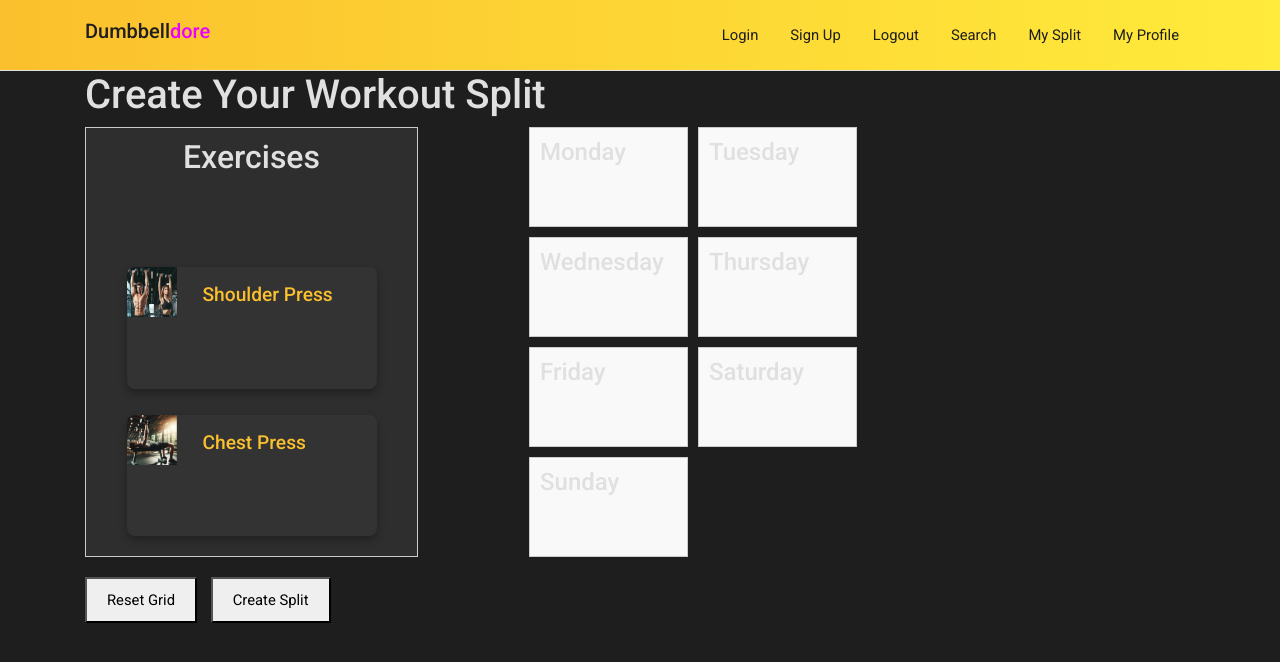
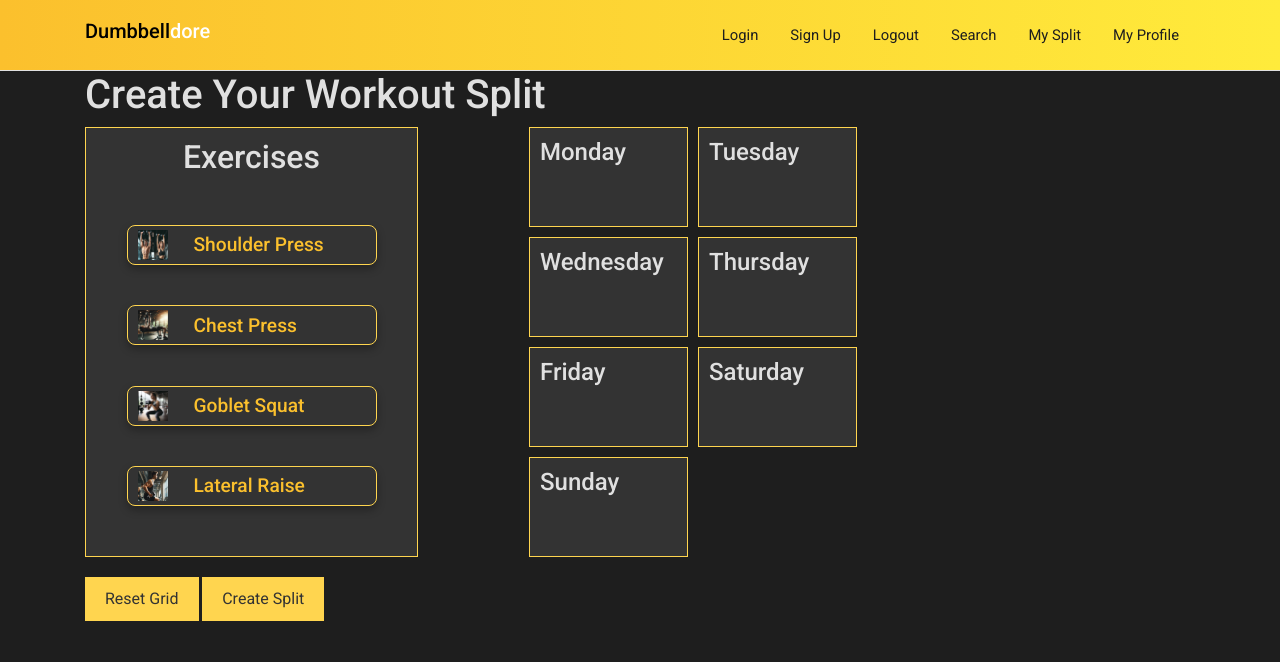
Before and after one commit to nasrAnthony/capstone-web-app, a Python web app: template Website/templates/splits.html in a window 1280 px wide. Shown: the top 662 px of the page. Run offline with Jinja, Linux system fonts and the light colour scheme; the template is opened without the code that fills it, so the values that code supplies are empty; some libraries are stand-ins or nearby versions.

Commit message:
fixed reset grid button & revamped ui for splits/profile

```diff
--- a/Website/static/style.css
+++ b/Website/static/style.css
@@ -222,7 +222,7 @@ a:hover {
 }
 
 .navbar .navbar-header > a span {
-  color: #ea00ff; /* dore part of title header*/
+  color: #f7f7f7; /* dore part of title header*/
 }
 
 .navbar .navbar-header h4 {
--- a/Website/templates/base.html
+++ b/Website/templates/base.html
@@ -1,8 +1,5 @@
 <!DOCTYPE html>
 <link rel="stylesheet" href="https://stackpath.bootstrapcdn.com/bootstrap/4.5.2/css/bootstrap.min.css">
-<!--link rel="stylesheet" href="https://cdnjs.cloudflare.com/ajax/libs/font-awesome/5.15.1/css/all.min.css">
-
-<!-- Load your custom stylesheet last -->
 <link rel="stylesheet" href="./static/style.css">
 
 <nav class="navbar">
@@ -15,7 +12,7 @@
           <span></span>
         </button>
         <a href="{% if session['userType'] == 'authenticated' %}/home{% else %}/login{% endif %}">
-          <h4>Dumbbell<span>dore</span></h4>
+          <h4 style="color: black;">Dumbbell<span style="color: white;">dore</span></h4>
         </a>
       </div>
 
@@ -31,6 +28,7 @@
       </div>
     </div>
 </nav>
+
 {% with messages = get_flashed_messages(with_categories=true) %}
 {% if messages %}
     {% for category, message in messages %}
@@ -52,9 +50,10 @@
     {% endfor %}
 {% endif %}
 {% endwith %}
+
 <div class="container">
     {% block content %}
     {% endblock %}
 </div>
-<!-- Load your JavaScript file -->
+
 <script src="static/script.js"></script>
--- a/Website/templates/splits.html
+++ b/Website/templates/splits.html
@@ -25,7 +25,18 @@ Create Split
         <h3>Chest Press</h3>
       </div>
     </div>
-      <!-- Add more exercises here as needed -->
+    <div class="exercise" draggable="true" ondragstart="drag(event)" id="goblet_squat">
+      <img src="{{ url_for('static', filename='images/goblet_squat.png') }}" alt="Goblet Squat" class="exercise-img">
+      <div class="exercise-info">
+        <h3>Goblet Squat</h3>
+      </div>
+    </div>
+    <div class="exercise" draggable="true" ondragstart="drag(event)" id="lateral_raise">
+      <img src="{{ url_for('static', filename='images/lateral_raise.png') }}" alt="Lateral Raise" class="exercise-img">
+      <div class="exercise-info">
+        <h3>Lateral Raise</h3>
+      </div>
+    </div>
   </section>
 
     <!-- Right side: Days of the week -->
@@ -45,12 +56,21 @@ Create Split
 
   <!-- Buttons -->
   <div class="button-container">
-    <button onclick="resetGrid()">Reset Grid</button>
-    <button onclick="submitSplit()">Create Split</button>
+    <button onclick="resetGrid()" class="btn-yellow">Reset Grid</button>
+    <button onclick="submitSplit()" class="btn-yellow">Create Split</button>
   </div>
 
   <!-- Add custom JavaScript for drag and drop functionality -->
   <script>
+
+    function resetGrid() {
+    const days = ['Monday', 'Tuesday', 'Wednesday', 'Thursday', 'Friday', 'Saturday', 'Sunday'];
+    days.forEach(function(day) {
+        const exerciseList = document.getElementById(day + '-list');
+        exerciseList.innerHTML = '';
+    });
+    }
+
     function allowDrop(ev) {
       ev.preventDefault();
     }
@@ -61,9 +81,8 @@ Create Split
 
     function drop(ev) {
       ev.preventDefault();
-      ev.stopPropagation(); // Stop event from propagating multiple times
+      ev.stopPropagation();
 
-      // Find the correct exercise-list div (the valid drop target)
       var exerciseList = ev.target.querySelector('.exercise-list') || ev.target.closest('.exercise-list');
 
       if (!exerciseList) {
@@ -71,53 +90,30 @@ Create Split
           return;
       }
 
-      // Get the ID of the dragged element (exercise)
       var data = ev.dataTransfer.getData("text");
-
-      // Debugging: log current children in exerciseList
-      console.log('Before append, exerciseList children:', exerciseList.children.length);
-
-      // Clone the dragged element
       var exercise = document.getElementById(data).cloneNode(true);
-
-      // Remove the draggable attribute so it won't be dragged again
       exercise.setAttribute("draggable", "false");
 
-      // Add the exercise-info class if not already there (if necessary)
-      //exercise.classList.add('exercise-info');
-
-      // Create a wrapper for the exercise and add a remove button (optional)
       var exerciseWrapper = document.createElement('div');
       exerciseWrapper.className = 'exercise-wrapper';
       exerciseWrapper.appendChild(exercise);
 
-      // Add garbage icon for removing the exercise
       var garbageIcon = document.createElement('span');
       garbageIcon.innerHTML = '🗑️';
       garbageIcon.className = 'garbage-icon';
       garbageIcon.onclick = function() {
-          exerciseWrapper.remove();  // Remove the exercise when garbage icon is clicked
+          exerciseWrapper.remove();
       };
 
-      // Append garbage icon to the wrapper
       exerciseWrapper.appendChild(garbageIcon);
-
-      // Append the exercise wrapper to the exercise-list
       exerciseList.appendChild(exerciseWrapper);
-
-      // Debugging: log current children after append
-      console.log('After append, exerciseList children:', exerciseList.children.length);
   }
-
-
-
 
     function submitSplit() {
       const days = ['Monday', 'Tuesday', 'Wednesday', 'Thursday', 'Friday', 'Saturday', 'Sunday'];
       let splitData = {};
       days.forEach(function(day) {
           let exercises = [];
-          var id = day + '-split';
           const exerciseList = document.getElementById(day + '-list').getElementsByClassName('exercise-info');
           for (let i = 0; i < exerciseList.length; i++) {
               exercises.push(exerciseList[i].innerText.trim());
@@ -125,10 +121,6 @@ Create Split
           splitData[day] = exercises;
       });
 
-      // Send the splitData as JSON to the server
-      console.log(splitData);  // Debug: Check the structure in the console
-
-      // Send the data to the '/create_splits' route
       fetch('/create_splits', {
           method: 'POST',
           headers: {
@@ -138,7 +130,7 @@ Create Split
       }).then(response => {
           if (response.ok) {
               alert('Split created successfully!');
-              window.location.href = '/splits';  // Redirect after success
+              window.location.href = '/splits';
           } else {
               alert('Error creating split.');
           }
@@ -146,8 +138,30 @@ Create Split
   }
   </script>
 
-  <!-- Add some basic styles for the layout -->
 <style>
+  body {
+    font-family: 'Roboto', sans-serif;
+    font-size: 0.925rem;
+    background-color: #1e1e1e; /* Very dark grey background */
+    color: #e0e0e0; /* Light grey text color */
+  }
+
+  h1 {
+    color: #e0e0e0; /* Light grey text color for headings */
+  }
+
+  h2 {
+    color: #e0e0e0; /* Light grey text color for subheadings */
+  }
+
+  h3 {
+    color: #e0e0e0; /* Light grey text color for exercise titles */
+  }
+
+  h4 {
+    color: #e0e0e0; /* Light grey text color for days of the week */
+  }
+
   .split-container {
     display: flex;
     justify-content: space-between;
@@ -157,7 +171,8 @@ Create Split
   .exercises {
     width: 30%;
     padding: 10px;
-      border: 1px solid #ccc;
+    border: 1px solid #ffd54f;
+    background-color: #333333;
   }
 
   .split-grid {
@@ -175,19 +190,24 @@ Create Split
 
   .grid-item {
     padding: 10px;
-      border: 1px solid #ccc;
+    border: 1px solid #ffd54f;
     min-height: 100px;
-      background-color: #f9f9f9;
+    background-color: #333333;
   }
 
   .exercise {
     display: flex;
-      margin-bottom: 10px;
+    margin: 0;
+    background-color: #333333;
+    border: 1px solid #ffd54f;
+    padding: 10px;
+    height: 40px;
+    align-items: center;
   }
 
   .exercise-img {
-      width: 50px;
-      height: 50px;
+    width: 30px;
+    height: 30px;
     margin-right: 10px;
   }
 
@@ -208,9 +228,18 @@ Create Split
     margin-top: 20px;
   }
 
-    button {
-      margin-right: 10px;
+  .btn-yellow {
+    background-color: #ffd54f;
+    color: #333333;
+    border: none;
     padding: 10px 20px;
+    cursor: pointer;
+    font-size: 16px;
+  }
+
+  .btn-yellow:hover {
+    background-color: #ffca28;
   }
 </style>
+
 {% endblock %}
```
Also changed, not shown: Website/templates/home.html (+14 -0 lines), Website/templates/profile.html (+8 -12 lines). Lines whose indentation alone changed are shown as unchanged.
